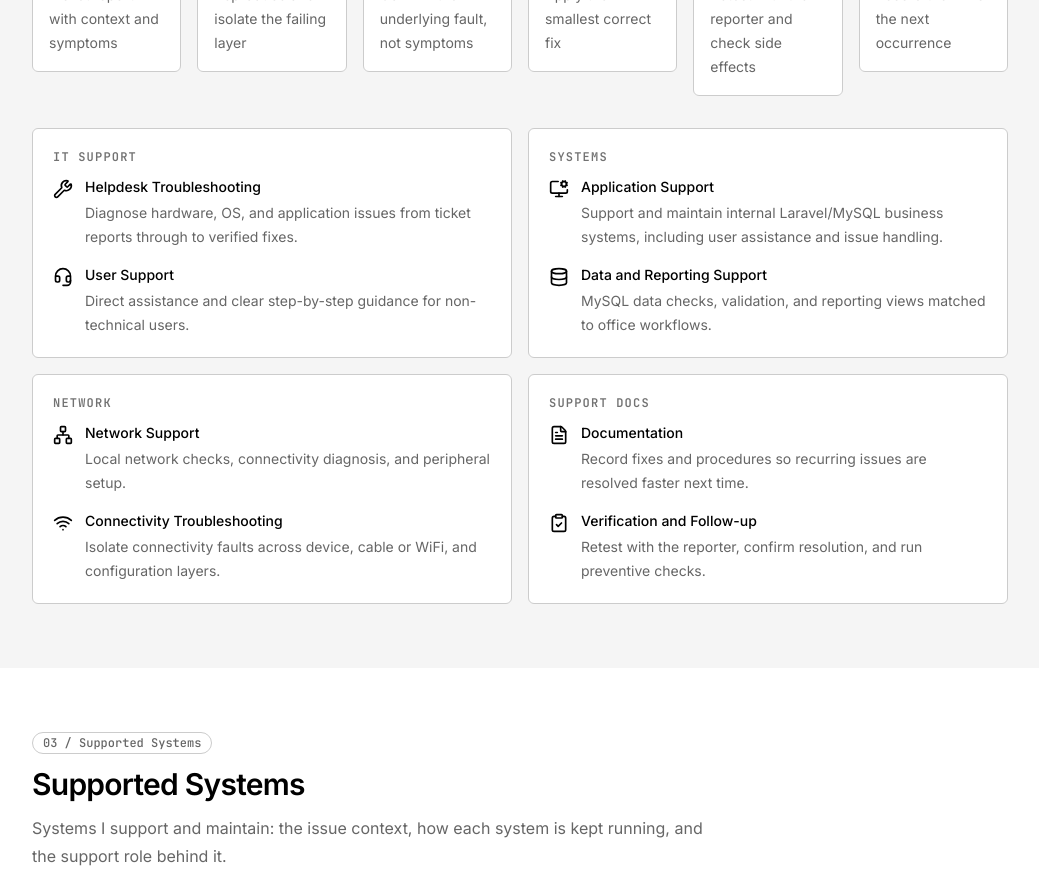
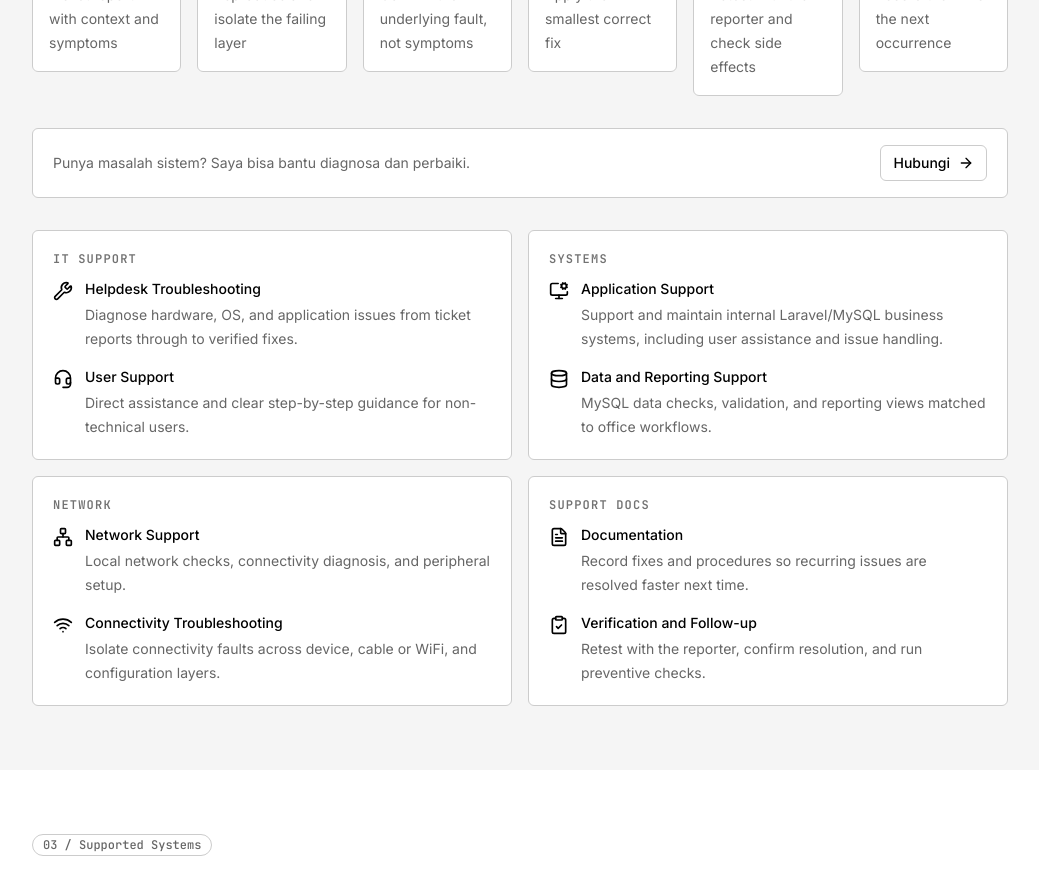
Before and after one commit to mayoshaquille-svg/my-portoo, a Next.js app: page / in a window 1280 px wide. Shown: the part 1420-2292 px from the top of the page, without its empty margins (120-1159 px from the left). Built offline with nearby package versions, Linux system fonts and the light colour scheme.

Commit message:
ux: mid-page contact CTA + scroll-padding focus clearance (dummy contact)

```diff
--- a/app/globals.css
+++ b/app/globals.css
@@ -47,6 +47,7 @@
 
 html {
   scroll-behavior: smooth;
+  scroll-padding-top: 6rem; /* 96px — navbar h-16 (64px) + breathing room, matches scroll-mt-24 */
 }
 
 body {
--- a/components/sections/capabilities.tsx
+++ b/components/sections/capabilities.tsx
@@ -1,4 +1,5 @@
 import {
+  ArrowRight,
   ClipboardCheck,
   Crosshair,
   Database,
@@ -17,6 +18,7 @@ import type {
   CapabilityGroup,
   CapabilityIcon,
 } from "@/types/capability";
+import { Button } from "@/components/ui/button";
 import { SectionHeader } from "@/components/ui/section-header";
 
 const capabilityIcons: Record<CapabilityIcon, typeof Wrench> = {
@@ -121,6 +123,21 @@ export function Capabilities() {
           </ol>
         </div>
 
+        {/* Mid-page mini-CTA */}
+        <div className="mt-8 flex flex-col items-start gap-3 rounded-md border border-border bg-background px-5 py-4 sm:flex-row sm:items-center sm:justify-between">
+          <p className="text-sm text-muted-foreground">
+            Punya masalah sistem? Saya bisa bantu diagnosa dan perbaiki.
+          </p>
+          <div className="flex items-center gap-3">
+            <Button asChild variant="outline" size="sm">
+              <a href="#contact">
+                Hubungi
+                <ArrowRight className="h-3.5 w-3.5" aria-hidden="true" />
+              </a>
+            </Button>
+          </div>
+        </div>
+
         {/* Capability groups */}
         <div className="mt-8 grid gap-4 sm:grid-cols-2">
           {groups.map((group) => (
```
